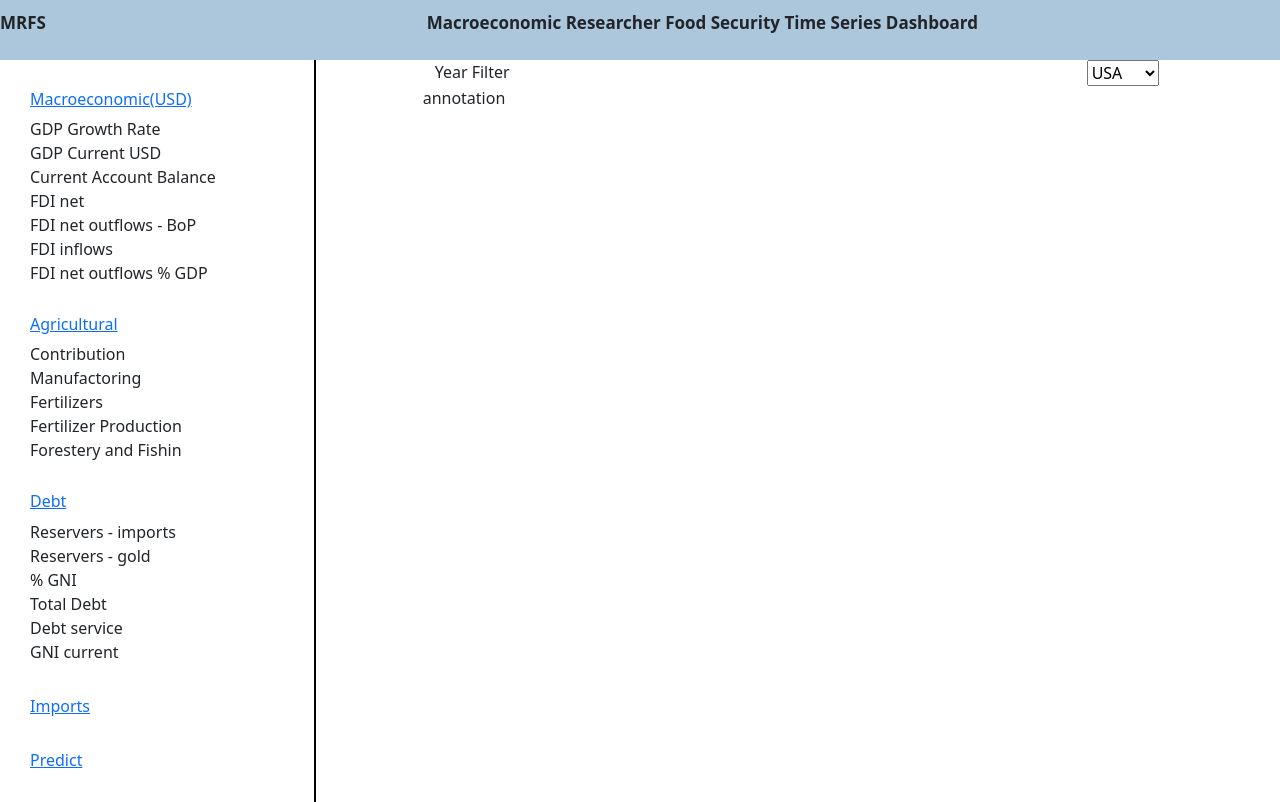
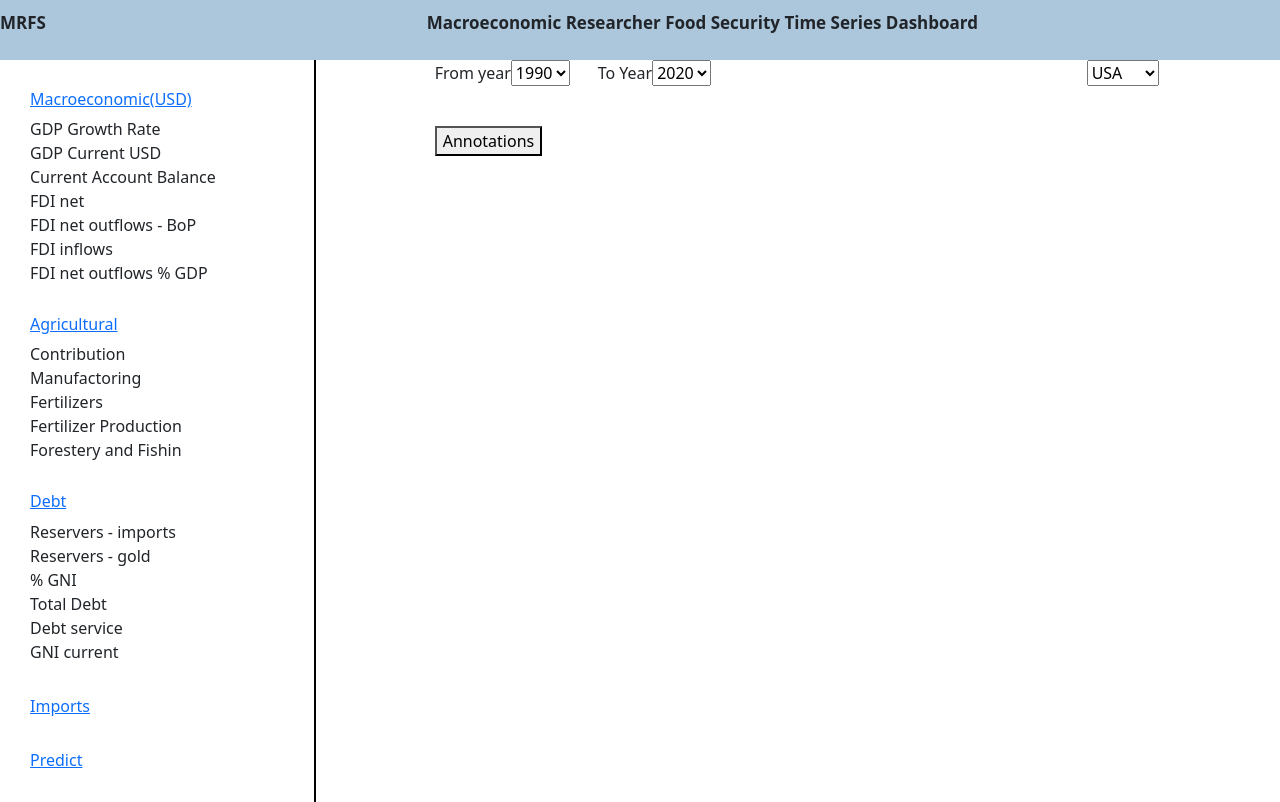
Before and after one commit to nidhi-tholar/cmpe280_hackathon, a React (Create React App) app: page /home in a window 1280 px wide. Built offline with nearby package versions, Linux system fonts and the light colour scheme.

Commit message:
year and Login

```diff
--- a/src/App.css
+++ b/src/App.css
@@ -85,3 +85,25 @@
   .im-elements{
       margin-top: 50px;
   }
+
+  .annotation{
+      margin-top: 40px;
+  }
+
+  .login{
+    background-color: #e0edb5;
+    width: 400px;
+    min-height: 300px;
+    border-radius: 10px;
+
+    position: fixed;
+    top:50%;
+    left: 50%;
+    transform: translate(-50%, -50%);
+    text-align: center;
+  }
+
+
+  .form-elements{
+      margin-top: 40px;
+  }
--- a/src/Data/Data.js
+++ b/src/Data/Data.js
@@ -71,12 +71,15 @@ export function DataChart(props) {
     console.log('Data Chart country: ', props.country);
     CountryData(props.country);
     return (
-        <Chart
+        <div style={{marginBottom:"20px"}}>
+            <Chart
             chartType="Line"
             width="100%"
-            height="400px"
+            height="250px"
             data={chartData}
             options={options}
         />
+        </div>
+
     );
 }
--- a/src/components/home.js
+++ b/src/components/home.js
@@ -17,6 +17,11 @@ export default function Home() {
         setBasket([]);
     }
 
+    const years = [];
+    for (let i = 1990; i < 2021; i++) {
+        years.push(i)
+    }
+
     return (
         <div>
             <div className="row">
@@ -27,7 +32,29 @@ export default function Home() {
                 <div className="col-md-1 vl"></div>
                 <div className='col-md-8 main-container'>
                     <div className="row">
-                        <div className="col-md-9">Year Filter</div>
+                        <div className="col-md-9">
+
+                            <div className="row">
+                                <div className="col-md-3">
+                                <span>From year</span>
+                            <select value="value-2">
+                            {years.map(item => {
+                                return (<option key={item} value={item}>{item}</option>);
+                            })}
+                            </select>
+                                </div>
+                                <div className="col-md-3">
+                                <span>To Year</span>
+                            <select value="value-2">
+                            {years.reverse().map(item => {
+                                return (<option key={item} value={item}>{item}</option>);
+                            })}
+                            </select>
+
+                                </div>
+                            </div>
+
+                        </div>
                         <div className="col-md-3">
                             <select onChange={(e)=>{handleCountryChange(e.target.value)}}>
                                 <option>USA</option>
@@ -37,9 +64,11 @@ export default function Home() {
                         </div>
                     </div>
 
-                    <div className=" row annotation">
-                        annotation
-                    </div>
+
+                        <div className="annotation">
+                            <button>Annotations</button>
+                        </div>
+
 
                     <div className=" row drag-drop-area">
                         <DragDropArea basket={basket} setBasket={setBasket} />
--- a/src/components/login.js
+++ b/src/components/login.js
@@ -1,9 +1,40 @@
+
+import { Link , useNavigate} from 'react-router-dom';
+
+
 const Login = () => {
-    return (
+
+    const navigate = useNavigate();
+
+    const onLogin = (e) => {
+
+        e.preventDefault();
+        navigate("/home");
+    }
+
+    return(
         <div>
-            Login
+            <form>
+                <div className='login'>
+                    <header>Login</header>
+
+                    <div className="form-elements">
+                        <label for="username">Email</label> &nbsp;
+                        <input type="email" name="email"></input>
+                    </div>
+
+                    <div className="form-elements">
+                        <label for="password">Password</label> &nbsp;
+                        <input type="password" name="password"></input>
+                    </div>
+
+                    <div className="form-elements" >
+                        <input onClick={(e)=>onLogin(e)} id="form-btn" type="submit" value="Login"></input>
+                    </div>
+                </div>
+            </form>
         </div>
-    )
+    );
 }
 
 export default Login;
```
